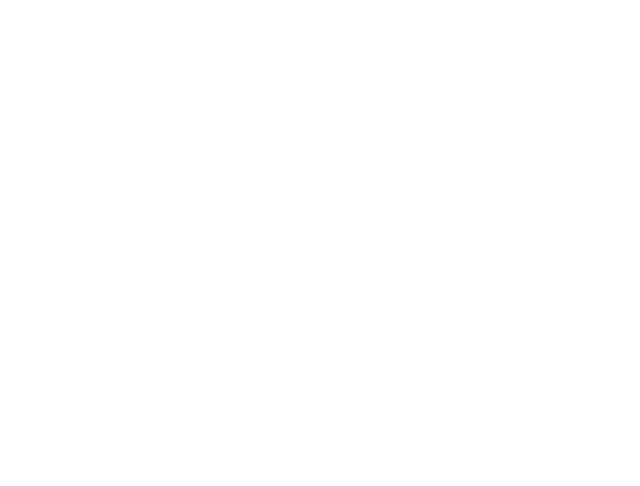
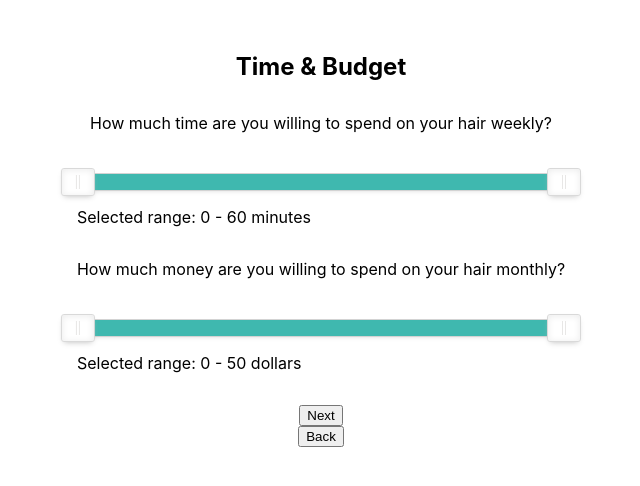
Before and after one commit to Amogh-Babu/Hair-Care-Reccomender, a React (Create React App) app in the folder client/: page /budget in a window 1280 px wide. Before the commit this address had no page. Shown: the top 486 px of the page, without its empty margins (319-959 px from the left). Built offline with nearby package versions, Linux system fonts and the light colour scheme.

Commit message:
dual button sliders added - almost finished with questions

```diff
--- a/client/package.json
+++ b/client/package.json
@@ -7,6 +7,7 @@
     "@testing-library/jest-dom": "^6.6.3",
     "@testing-library/react": "^16.3.0",
     "@testing-library/user-event": "^13.5.0",
+    "nouislider": "^15.8.1",
     "react": "^19.1.0",
     "react-dom": "^19.1.0",
     "react-router-dom": "^7.6.3",
--- a/client/src/App.js
+++ b/client/src/App.js
@@ -13,6 +13,8 @@ function App() {
     headcovering: false,
     workout: false,
     heat: false,
+    timeRange: [0, 60],
+    budgRange: [0, 50]
   });
 
   const [message, setMessage] = useState('');
--- a/client/src/components/QuestionnaireWrapper.js
+++ b/client/src/components/QuestionnaireWrapper.js
@@ -1,6 +1,7 @@
 import { Routes, Route } from 'react-router-dom';
 import HairType from '../pages/HairType';
 import Lifestyle from '../pages/Lifestyle';
+import Budget from '../pages/Budget';
 import Summary from '../pages/Summary';
 
 const QuestionnaireWrapper = ({ formData, handleChange, handleSubmit, fetchResponses, setFormData, loading, responses, fetchError, message }) => {
@@ -10,6 +11,7 @@ const QuestionnaireWrapper = ({ formData, handleChange, handleSubmit, fetchRespo
         <Routes>
             <Route path="/" element={<HairType formData={formData} setFormData={setFormData} handleChange={handleChange} />} />
             <Route path="/lifestyle" element={<Lifestyle formData={formData} setFormData={setFormData} />} />
+            <Route path="/budget" element={<Budget formData={formData} setFormData={setFormData}/>} />
             <Route path="/summary" element={<Summary formData={formData} handleSubmit={handleSubmit} fetchResponses={fetchResponses} loading={loading}
                                                      responses={responses} fetchError={fetchError} message={message}/>} />
         </Routes>
--- /dev/null
+++ b/client/src/pages/Budget.js
@@ -0,0 +1,105 @@
+import React, { useEffect, useRef } from 'react';
+import { useNavigate } from 'react-router-dom';
+import noUiSlider from 'nouislider';
+import 'nouislider/dist/nouislider.css';
+
+const Lifestyle = ({ formData, setFormData }) => {
+  const navigate = useNavigate();
+  const timeSliderRef = useRef(null);
+  const budgetSliderRef = useRef(null);
+
+
+  useEffect(() => {
+    if (timeSliderRef.current && !timeSliderRef.current.noUiSlider) {
+      noUiSlider.create(timeSliderRef.current, {
+        start: formData.timeRange || [20, 80],
+        connect: true,
+        range: { min: 0, max: 60 },
+      });
+
+      timeSliderRef.current.noUiSlider.on('update', (values) => {
+        const newRange = values.map((v) => Math.round(v))
+        if (JSON.stringify(newRange) !== JSON.stringify(formData.timeRange)) {
+            setFormData((prev) => ({
+            ...prev,
+            timeRange: newRange,
+            }));
+        }
+      });
+    }
+
+    if (budgetSliderRef.current && !budgetSliderRef.current.noUiSlider) {
+      noUiSlider.create(budgetSliderRef.current, {
+        start: formData.budgRange || [10, 50],
+        connect: true,
+        range: { min: 0, max: 50 },
+      });
+
+      budgetSliderRef.current.noUiSlider.on('update', (values) => {
+        const newRange = values.map((v) => Math.round(v))
+        if (JSON.stringify(newRange) !== JSON.stringify(formData.budgRange)) {
+            setFormData((prev) => ({
+            ...prev,
+            budgRange: newRange,
+            }));
+        }
+      });
+    }
+
+    return () => {
+      if (timeSliderRef.current?.noUiSlider) timeSliderRef.current.noUiSlider.destroy();
+      if (budgetSliderRef.current?.noUiSlider) budgetSliderRef.current.noUiSlider.destroy();
+    };
+  }, [setFormData, formData.timeRange, formData.budgRange]);
+
+  const handleNext = () => {
+    navigate('/summary');
+  };
+
+  const handleBack = () => {
+    navigate('/lifestyle');
+  };
+
+  return (
+    <div className="form-container">
+      <h2 className="section-title">Time & Budget</h2>
+      <div className="form-questions">
+        <div>
+          <label className="question-labels">
+            How much time are you willing to spend on your hair weekly?
+
+          </label>
+          <div id="slider" ref={timeSliderRef} style={{ marginTop: 40 }}></div>
+         {formData.timeRange && (
+          <p>
+            Selected range: {formData.timeRange[0]} - {formData.timeRange[1]} minutes
+          </p>
+        )}
+        </div>
+        <div>
+          <label className="question-labels">
+            How much money are you willing to spend on your hair monthly?
+
+          </label>
+          <div id="slider" ref={budgetSliderRef} style={{ marginTop: 40 }}></div>
+         {formData.budgRange && (
+          <p>
+            Selected range: {formData.budgRange[0]} - {formData.budgRange[1]} dollars
+          </p>
+        )}
+        </div>
+
+
+
+      </div>
+      <button onClick={handleNext} type="button">
+        Next
+      </button>
+      <button onClick={handleBack} type="button">
+        Back
+      </button>
+    </div>
+  );
+};
+
+export default Lifestyle;
--- a/client/src/pages/HairType.js
+++ b/client/src/pages/HairType.js
@@ -7,7 +7,8 @@ const HairType = ({formData, handleChange, setFormData}) => {
 
     const handleNext = () => {
         navigate('/lifestyle');
-}
+    }
+
 
     return (
         <div className="form-container">
--- a/client/src/pages/Lifestyle.js
+++ b/client/src/pages/Lifestyle.js
@@ -4,7 +4,7 @@ const Lifestyle = ({formData, setFormData}) => {
     const navigate = useNavigate();
 
     const handleNext = () => {
-        navigate('/summary');
+        navigate('/budget');
     }
 
     const handleBack = () => {
```
Also changed, not shown: client/src/styles/form.css (line endings or trailing spaces), 1 other file (tests, documents, lock files or other folders).
